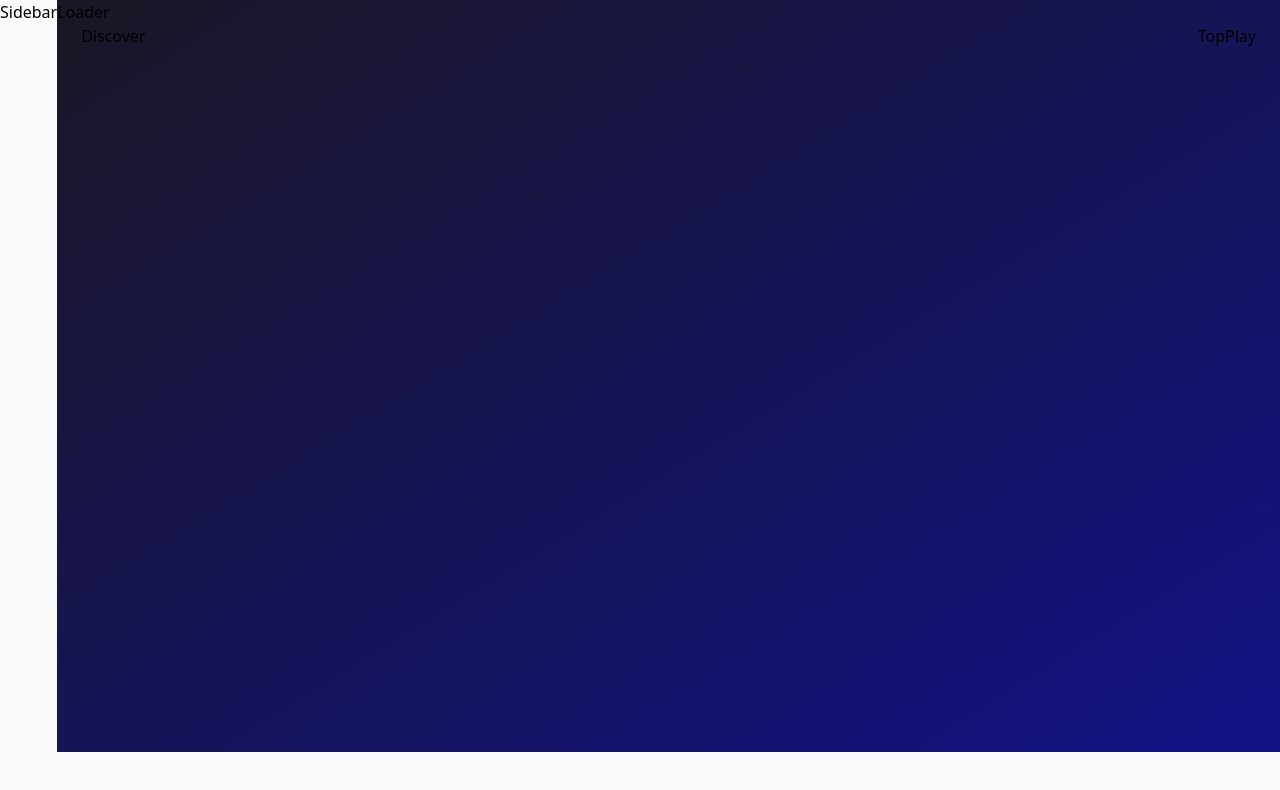
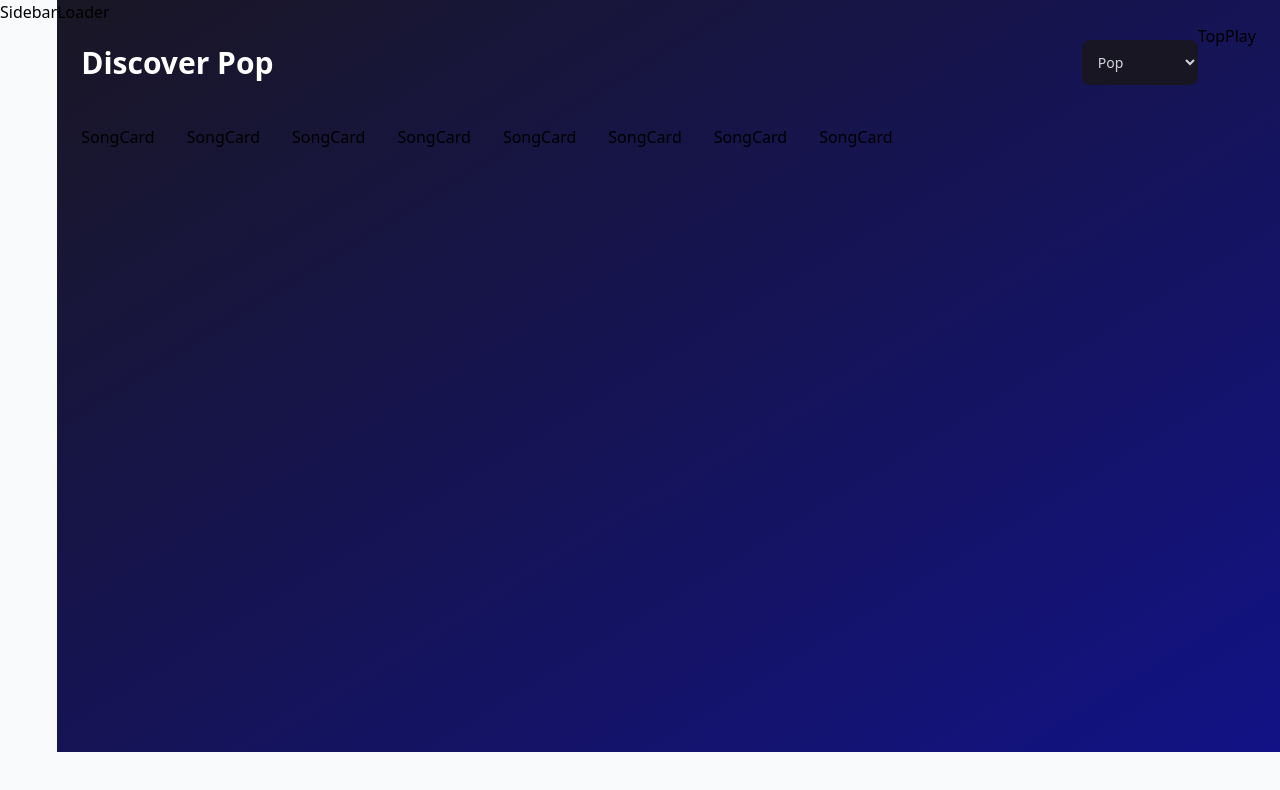
Before and after one commit to quockhanhwork/lyriks, a React (Vite) app: page / in a window 1280 px wide. Shown: the top 790 px of the page. Built offline with nearby package versions, Linux system fonts and the light colour scheme.

Commit message:
Implement layout Discover

```diff
--- a/src/pages/Discover.jsx
+++ b/src/pages/Discover.jsx
@@ -1,3 +1,36 @@
-const Discover = () => <div>Discover</div>;
+import { Error, Loader, SongCard } from "../components";
+import { genres } from "../assets/constants";
+const Discover = () => {
+  const genresTitle = "Pop";
+  return (
+    <div className="flex flex-col">
+      <div className="w-full flex justify-between items-center sm:flex-row flex-col mt-4 mb-10">
+        <h2 className="font-bold text-3xl text-white text-left">
+          Discover {genresTitle}
+        </h2>
+        <select
+          onChange={() => {}}
+          value="Pop"
+          className="bg-black text-gray-300 p-3 text-sm rounded-lg outline-none sm:mt-0 mt-5"
+        >
+          {genres.map((genre) => (
+            <option key={genre.value}
+            value={genre.value}>{genre.title}</option>
+          ))}
+        </select>
+      </div>
+      <div className="flex flex-wrap sm:justify-start justify-center gap-8">
+        {[1,2,3,4,5,6,7,8].map((song,i)=>(
+            <SongCard
+            key={song.key}
+            song={song}
+            i={i}
+            />
+        ))}
+
+      </div>
+    </div>
+  );
+};
 
 export default Discover;
```
